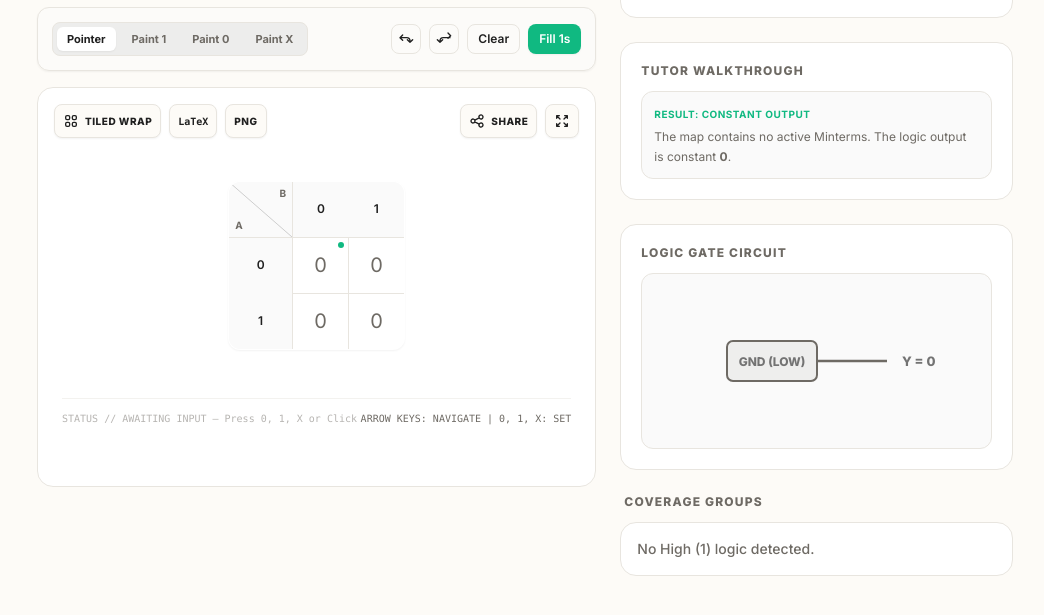
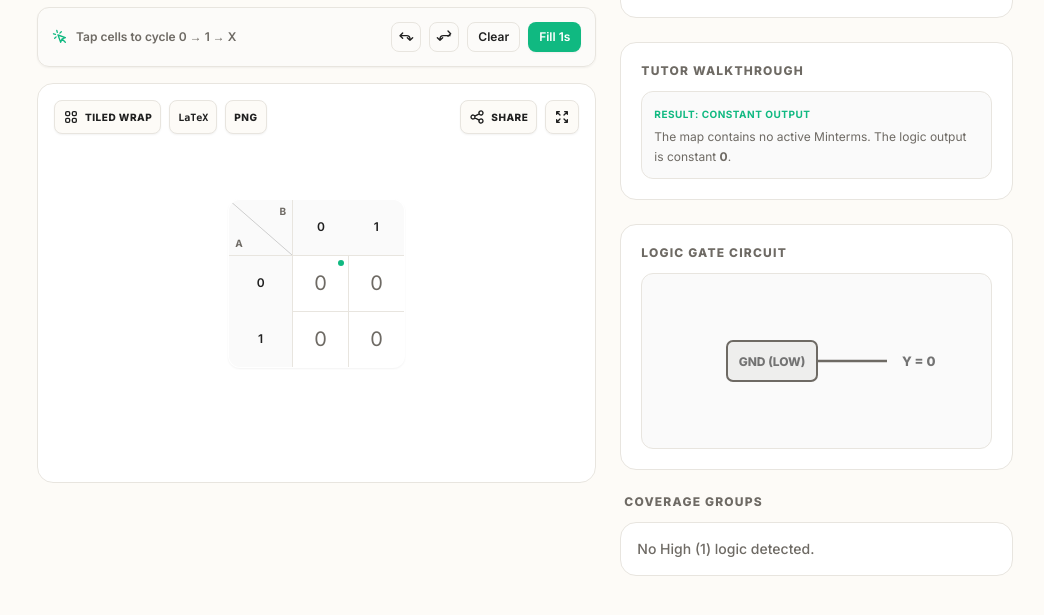
Before and after one commit to tahfimism/kmap, a website: page index.html in a window 1280 px wide. Shown: the part 199-814 px from the top of the page, without its empty margins (115-1159 px from the left). Drawn offline with nearby package versions, Linux system fonts and the light colour scheme.

Commit message:
Refine clean minimalist UI: remove brush selector and status bar clutter

```diff
--- a/index.html
+++ b/index.html
@@ -252,17 +252,14 @@
                 </div>
             </div>
 
-            <!-- Controls & Brush Toolbar -->
-            <div class="p-3.5 rounded-xl border border-cream-border dark:border-charcoal-border bg-neutral-50/40 dark:bg-neutral-900/20 text-xs font-semibold flex flex-col sm:flex-row items-stretch sm:items-center justify-between gap-3 shadow-sm">
-                <!-- Brush Selection Segmented Control -->
-                <div class="flex items-center gap-1.5 bg-neutral-200/60 dark:bg-neutral-800 p-1 rounded-lg border border-cream-border dark:border-charcoal-border">
-                    <button class="brush-btn active px-2.5 py-1 text-[11px] font-bold rounded-md bg-white dark:bg-charcoal-card text-cream-text dark:text-charcoal-text shadow-sm transition-all" data-brush="click" title="Click or type 0/1/X">Pointer</button>
-                    <button class="brush-btn px-2.5 py-1 text-[11px] font-bold rounded-md text-cream-muted dark:text-charcoal-muted hover:text-cream-text dark:hover:text-charcoal-text transition-all" data-brush="paint_1" title="Drag across cells to paint 1s">Paint 1</button>
-                    <button class="brush-btn px-2.5 py-1 text-[11px] font-bold rounded-md text-cream-muted dark:text-charcoal-muted hover:text-cream-text dark:hover:text-charcoal-text transition-all" data-brush="paint_0" title="Drag across cells to paint 0s">Paint 0</button>
-                    <button class="brush-btn px-2.5 py-1 text-[11px] font-bold rounded-md text-cream-muted dark:text-charcoal-muted hover:text-cream-text dark:hover:text-charcoal-text transition-all" data-brush="paint_x" title="Drag across cells to paint Xs">Paint X</button>
+            <!-- Controls Toolbar -->
+            <div class="p-3.5 rounded-xl border border-cream-border dark:border-charcoal-border bg-neutral-50/40 dark:bg-neutral-900/20 text-xs font-semibold flex flex-row items-center justify-between shadow-sm">
+                <div class="flex items-center gap-2 text-cream-muted dark:text-charcoal-muted">
+                    <svg class="w-4 h-4 text-accent" fill="none" viewBox="0 0 24 24" stroke="currentColor"><path stroke-linecap="round" stroke-linejoin="round" stroke-width="2" d="M15 15l-2 5L9 9l11 4-5 2zm0 0l5 5M7.188 2.239l.777 2.897M5.136 7.965l-2.898-.777M13.95 4.05l-2.122 2.122m-5.657 5.656l-2.12 2.122"></path></svg>
+                    <span id="control-banner-text">Tap cells to cycle 0 &rarr; 1 &rarr; X</span>
                 </div>
 
-                <div class="flex items-center gap-2 justify-end">
+                <div class="flex items-center gap-2">
                     <button id="btn-undo" class="p-1.5 rounded-lg border border-cream-border dark:border-charcoal-border text-cream-text dark:text-charcoal-text hover:bg-neutral-100 dark:hover:bg-neutral-800 transition-colors" title="Undo (Ctrl+Z)">
                         <svg class="w-4 h-4" fill="none" viewBox="0 0 24 24" stroke="currentColor"><path stroke-linecap="round" stroke-linejoin="round" stroke-width="2" d="M3 10h10a5 5 0 015 5v2m0 0l-4-4m4 4l4-4M3 10l4 4m-4-4l4-4"></path></svg>
                     </button>
@@ -302,12 +299,6 @@
 
                 <div id="maps-wrapper" class="relative flex flex-wrap justify-center gap-8 w-full overflow-x-auto scrollbar-none py-8 px-2">
                     <!-- Grids dynamically injected here -->
-                </div>
-
-                <!-- Spatial Status Bar Indicator -->
-                <div class="mt-4 pt-3 border-t border-cream-border/50 dark:border-charcoal-border/30 w-full flex items-center justify-between text-[10px] font-mono text-cream-muted dark:text-charcoal-muted">
-                    <span id="status-bar-text">STATUS // ACTIVE CALCULATION</span>
-                    <span>ARROW KEYS: NAVIGATE | 0, 1, X: SET</span>
                 </div>
             </div>
         </section>
```
